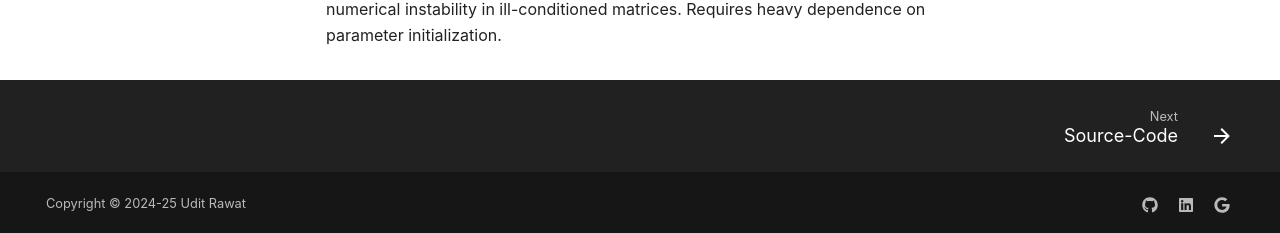
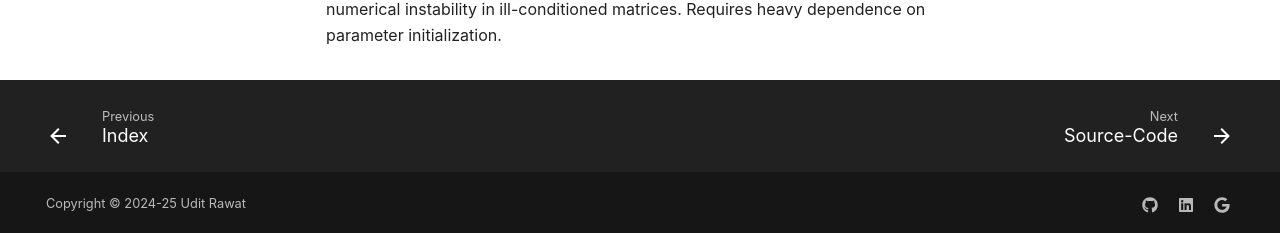
Before and after one commit to udit-rawat/Synthax, an MkDocs documentation site: the page built from docs/Introduction.md, in a window 1280 px wide and 900 px high, scrolled down 895 px. Shown: the part 664-897 px from the top of the window. Built offline with MkDocs 1.6.1 and Material for MkDocs 9.7.7, drawn with Linux system fonts in a browser that asks for light colours; some web fonts are replaced.

Commit message:
homepage and nav congig (minor)

```diff
--- a/mkdocs.yml
+++ b/mkdocs.yml
@@ -2,7 +2,7 @@ site_name: Synthax
 site_description: A JAX experiment
 
 nav:
-  - Index: Index.md
+  - Index: index.md
   - Introduction: Introduction.md
   - Source-Code: SourceCode.md
   - Process: Process.md
```
